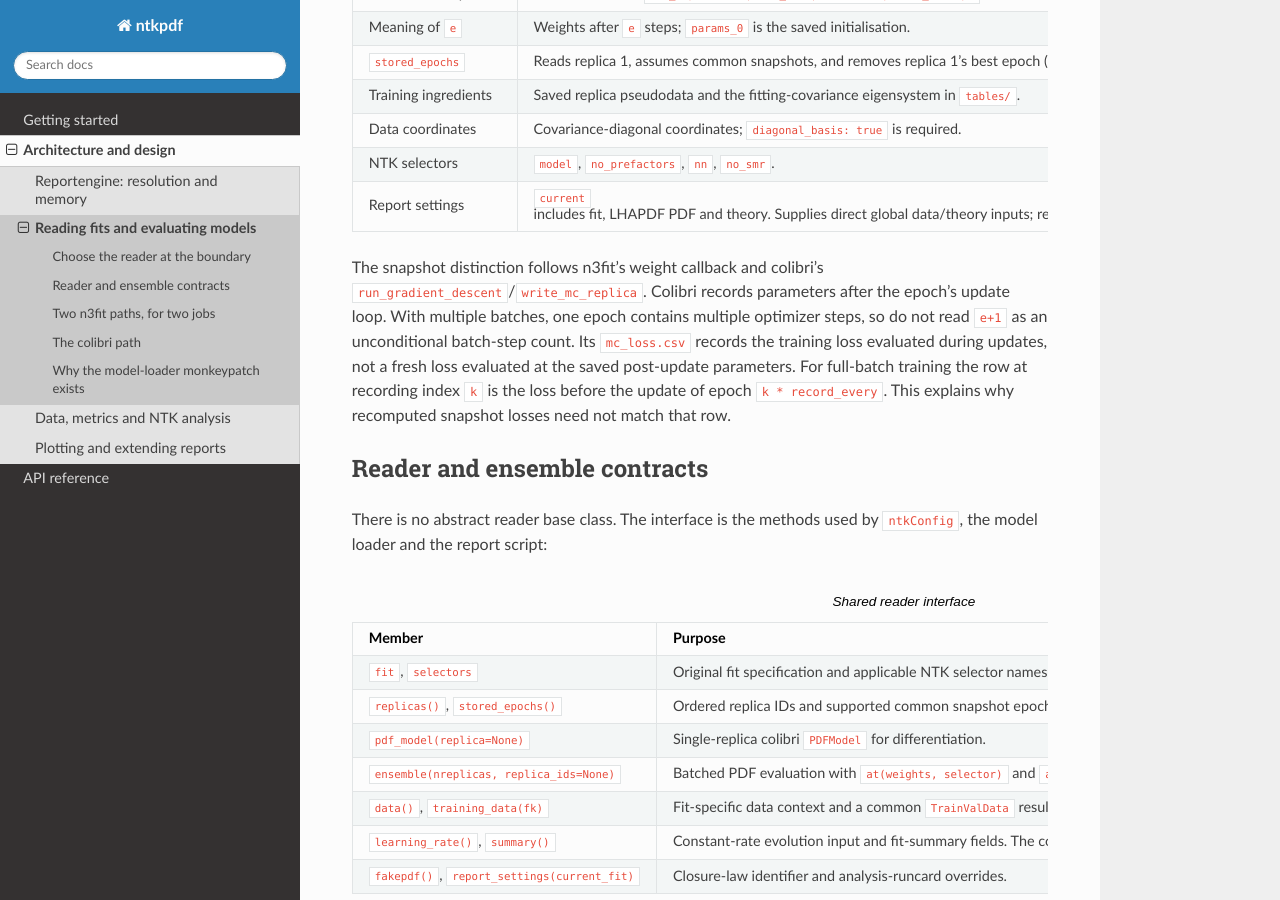
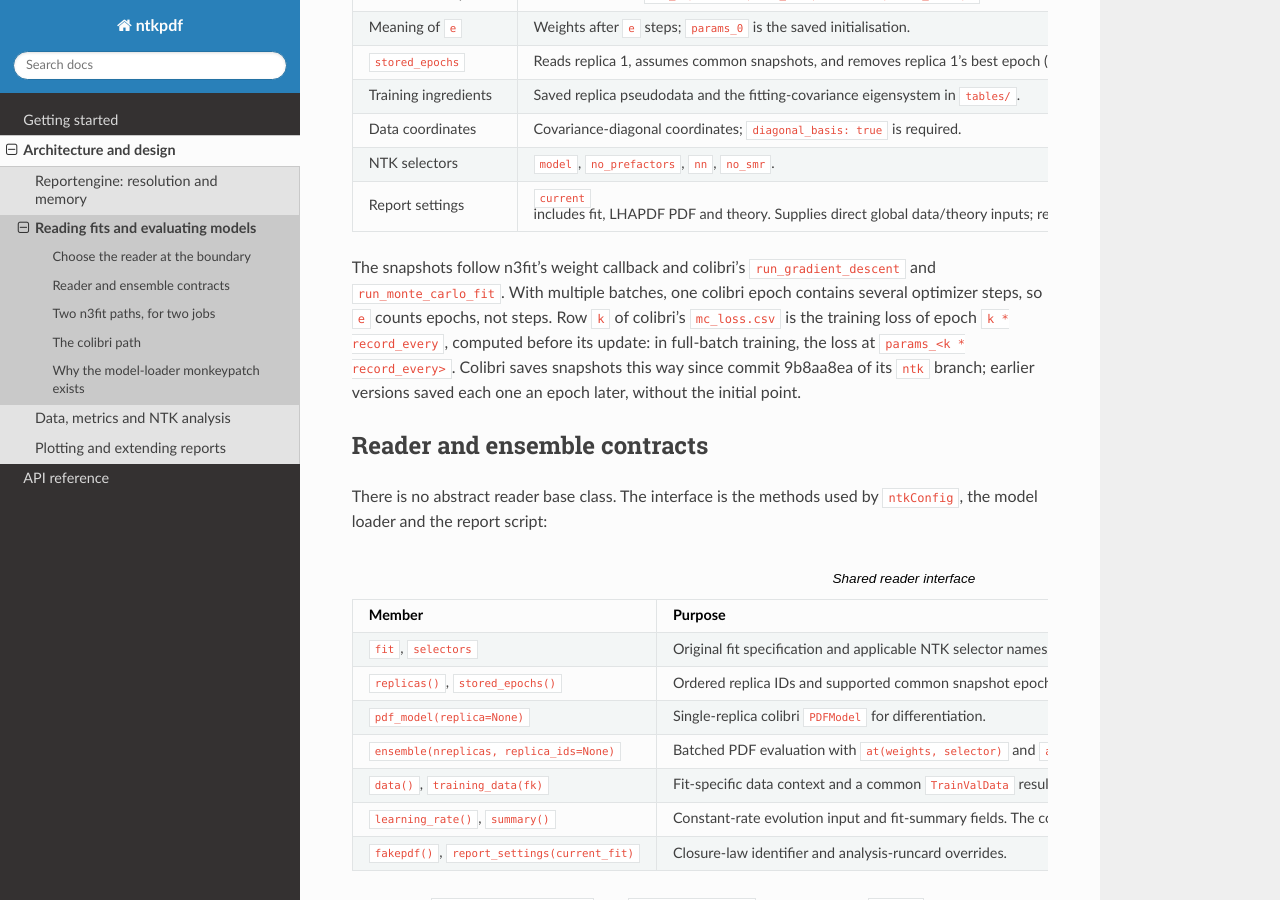
Before and after one commit to achiefa/NTKPDF, a Sphinx documentation site: the page built from doc/sphinx/source/design/fits-models.rst, in a window 1280 px wide and 900 px high, scrolled down 662 px. Built offline with Sphinx 7.4.7 and the Read the Docs theme 3.1.0, drawn with Linux system fonts in a browser that asks for light colours; some of the changed text lies outside the part shown.

Commit message:
Follow colibri's new parameter-snapshot convention
colibri now saves params_e after e epochs and params_0 as the initial
parameters (colibri 9b8aa8ea), as n3fit does. Update the ColibriFit
docstring, the docs and CLAUDE.md, and the colibri tests: 11 stored
epochs, row k of mc_loss.csv against params_k, and a check that the
initial PDFs are the fit's at epoch 0.

```diff
--- a/doc/sphinx/source/design/fits-models.rst
+++ b/doc/sphinx/source/design/fits-models.rst
@@ -38,7 +38,7 @@ singleton.
      - Same path and array key.
    * - Meaning of ``e``
      - Weights after ``e`` steps; ``params_0`` is the saved initialisation.
-     - Parameters after the update of epoch ``e``: after ``e+1`` updates in full-batch training. The initial point is not saved.
+     - Parameters after ``e`` epochs; ``params_0`` is the saved initialisation.
    * - ``stored_epochs``
      - Reads replica 1, assumes common snapshots, and removes replica 1's best epoch (which n3fit also saves).
      - Intersects saved epochs across all replicas, including early-stopped replicas.
@@ -55,15 +55,14 @@ singleton.
      - ``current`` includes fit, LHAPDF PDF and theory. Supplies direct global data/theory inputs; retains validphys summary tables.
      - ``current`` contains the fit and label only. Disables validphys tables and replaces selector settings with full-model settings.
 
-The snapshot distinction follows n3fit's weight callback and colibri's
-``run_gradient_descent``/``write_mc_replica``. Colibri records parameters after
-the epoch's update loop. With multiple batches, one epoch contains multiple
-optimizer steps, so do not read ``e+1`` as an unconditional batch-step count.
-Its ``mc_loss.csv`` records the training loss evaluated during updates, not a
-fresh loss evaluated at the saved post-update parameters. For full-batch
-training the row at recording index ``k`` is the loss before the update of epoch
-``k * record_every``. This explains why recomputed snapshot losses need not
-match that row.
+The snapshots follow n3fit's weight callback and colibri's
+``run_gradient_descent`` and ``run_monte_carlo_fit``. With multiple batches, one
+colibri epoch contains several optimizer steps, so ``e`` counts epochs, not
+steps. Row ``k`` of colibri's ``mc_loss.csv`` is the training loss of epoch
+``k * record_every``, computed before its update: in full-batch training, the
+loss at ``params_<k * record_every>``. Colibri saves snapshots this way since
+commit 9b8aa8ea of its ``ntk`` branch; earlier versions saved each one an epoch
+later, without the initial point.
 
 Reader and ensemble contracts
 -----------------------------
@@ -174,7 +173,8 @@ The colibri path
 single-replica differentiation, so no separate Keras reconstruction is needed.
 ``ColibriFit.ensemble`` regenerates initial parameters with colibri's
 ``pdf_initial_parameters`` and the replica ID as seed, using the saved
-initialiser settings. It can add fresh replica IDs for initial-ensemble studies.
+initialiser settings; for the fit's replicas they equal the saved ``params_0``.
+It can add fresh replica IDs for initial-ensemble studies.
 Neither reader trains the model.
 
 Only load trusted fit pickles. Unpickling a model is code execution, not a
```
Also changed, not shown: CLAUDE.md (+1 -1 lines), 2 other files.
